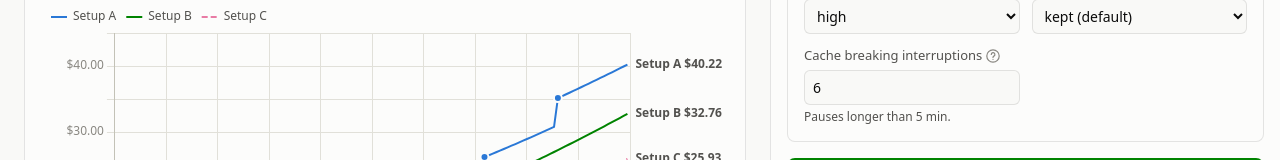
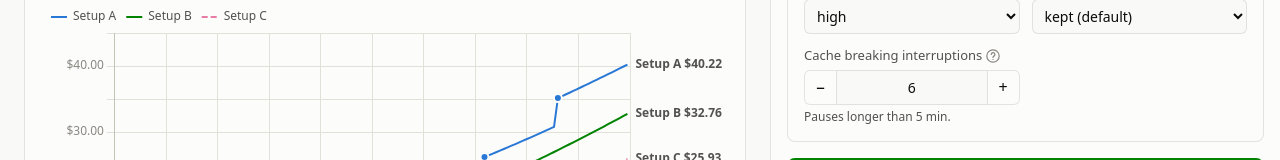
Before and after one commit to Nobbettt/agent-cost-function, a React (Vite) app: page / in a window 1280 px wide. Shown: the part 407-567 px from the top of the page. Built offline with nearby package versions, Linux system fonts and the light colour scheme.

Commit message:
feat: minus and plus buttons on number inputs

```diff
--- a/src/components/NumberField.tsx
+++ b/src/components/NumberField.tsx
@@ -11,6 +11,8 @@ interface Props {
   min: number
   max: number
   step: number
+  /** What the "-" and "+" buttons move by, in the stored unit; they snap to multiples of it. Defaults to `step`. */
+  clickStep?: number
   /** Used when the field is empty or not a number. */
   fallback: number
   value: number
@@ -21,13 +23,21 @@ interface Props {
   note?: string
 }
 
+/** The next multiple of `by` above (dir 1) or below (dir -1) `value`, clamped to [min, max]; rounded so 0.1 and 0.5 steps carry no float noise. */
+function snapStep(value: number, dir: 1 | -1, by: number, min: number, max: number): number {
+  const ratio = value / by
+  const nearest = Math.round(ratio)
+  const onGrid = Math.abs(ratio - nearest) < 1e-9
+  const k = dir === 1 ? (onGrid ? nearest + 1 : Math.ceil(ratio)) : (onGrid ? nearest - 1 : Math.floor(ratio))
+  return Math.min(max, Math.max(min, +(k * by).toFixed(6)))
+}
 
 /**
  * Number input that shows what the user typed but reports a value clamped to [min, max]
  * (or `fallback` when empty or not a number). With `scale` the input shows and takes `scale`-sized units
  * (thousands of tokens), while the value, the limits and the clamping stay in the stored unit.
  */
-export function NumberField({ label, help, name, min, max, step, fallback, value, onChange, scale = 1, note }: Props) {
+export function NumberField({ label, help, name, min, max, step, clickStep = step, fallback, value, onChange, scale = 1, note }: Props) {
   const id = useId()
   const [text, setText] = useState(displayValue(value, scale))
   // Typed units to the stored unit (rounded to a whole number once scaled), then clamped there.
@@ -36,8 +46,23 @@ export function NumberField({ label, help, name, min, max, step, fallback, value
     if (scale === 1 || typed.trim() === '' || !Number.isFinite(n)) return typed
     return String(Math.round(n * scale))
   }
+  const click = (dir: 1 | -1) => {
+    const next = snapStep(value, dir, clickStep, min, max)
+    setText(displayValue(next, scale))
+    onChange(next)
+  }
+  const stepButton = (dir: 1 | -1) => (
+    <button
+      type="button" className="step-btn" onClick={() => click(dir)}
+      aria-label={`${dir === 1 ? 'Increase' : 'Decrease'} ${label}`} disabled={dir === 1 ? value >= max : value <= min}
+    >
+      {dir === 1 ? '+' : '\u2212'}
+    </button>
+  )
   return (
     <Field id={id} label={label} help={help} note={note}>
+      <div className="stepper">
+        {stepButton(-1)}
         <input
           id={id}
           name={name}
@@ -52,6 +77,8 @@ export function NumberField({ label, help, name, min, max, step, fallback, value
             onChange(clampValue(toStored(e.target.value), min, max, fallback))
           }}
         />
+        {stepButton(1)}
+      </div>
     </Field>
   )
 }
--- a/src/data/limits.ts
+++ b/src/data/limits.ts
@@ -1,26 +1,29 @@
-/** Input ranges, shared by the number fields and by the share-link parser so both clamp the same way. */
-export const INTERRUPTION_LIMITS = { min: 0, max: 50 } as const
+/**
+ * Input ranges, shared by the number fields and by the share-link parser so both clamp the same way.
+ * `clickStep` is what the field's "-" and "+" buttons move by (in the stored unit, snapped to its grid); `step` is the typing granularity.
+ */
+export const INTERRUPTION_LIMITS = { min: 0, max: 50, clickStep: 1 } as const
 
 export const SHARED_LIMITS = {
-  session: { min: 10000, max: 1000000, step: 10000 },
-  base: { min: 0, max: 200000, step: 1000 },
-  growth: { min: 500, max: 200000, step: 500 },
-  visibleOut: { min: 0, max: 64000, step: 100 },
-  thinking: { min: 0, max: 128000, step: 100 },
+  session: { min: 10000, max: 1000000, step: 10000, clickStep: 50000 },
+  base: { min: 0, max: 200000, step: 1000, clickStep: 5000 },
+  growth: { min: 500, max: 200000, step: 500, clickStep: 1000 },
+  visibleOut: { min: 0, max: 64000, step: 100, clickStep: 100 },
+  thinking: { min: 0, max: 128000, step: 100, clickStep: 500 },
 } as const
 
 /** Cache break-even page: how many interruptions its chart covers. */
-export const SHOWN_LIMITS = { min: 4, max: 40, step: 1 } as const
+export const SHOWN_LIMITS = { min: 4, max: 40, step: 1, clickStep: 1 } as const
 export const DEFAULT_SHOWN = 12
 
 /** Token inputs are shown and typed in thousands (K); everything stored and calculated stays in tokens. */
 export const TOKENS_PER_K = 1000
 
 /** Gemini explicit cache: how many hours the cache is kept (and its storage billed). */
-export const EXPLICIT_HOURS_LIMITS = { min: 0.25, max: 168, step: 0.25 } as const
+export const EXPLICIT_HOURS_LIMITS = { min: 0.25, max: 168, step: 0.25, clickStep: 0.5 } as const
 export const DEFAULT_EXPLICIT_HOURS = 2
 
 /** Cache break-even page: how many pauses of each kind (5 to 60 min, and longer than an hour) the scenario has. */
-export const PAUSE_LIMITS = { min: 0, max: 40, step: 1 } as const
+export const PAUSE_LIMITS = { min: 0, max: 40, step: 1, clickStep: 1 } as const
 export const DEFAULT_SHORT_PAUSES = 2
 export const DEFAULT_LONG_PAUSES = 0
--- a/src/index.css
+++ b/src/index.css
@@ -83,6 +83,16 @@ label { display: grid; gap: 4px; font-size: 13px; color: var(--ink-2); }
 .check { display: flex; align-items: center; gap: 8px; font-size: 13px; color: var(--ink); cursor: pointer; }
 .check input { width: auto; flex: none; margin: 0; padding: 0; }
 select, input { font: inherit; color: var(--ink); background: var(--page); border: 1px solid var(--border); border-radius: 6px; padding: 6px 8px; width: 100%; min-width: 0; }
+/* Number input with its "-" and "+" buttons, one joined control; the native spinners are hidden so there is one set. */
+.stepper { display: flex; align-items: stretch; min-width: 0; }
+.stepper input { flex: 1; border-radius: 0; text-align: center; appearance: textfield; -moz-appearance: textfield; }
+.stepper input::-webkit-inner-spin-button, .stepper input::-webkit-outer-spin-button { -webkit-appearance: none; margin: 0; }
+.step-btn { flex: none; width: 32px; min-height: 28px; padding: 0; font: inherit; font-size: 16px; line-height: 1; color: var(--ink); background: var(--surface); border: 1px solid var(--border); cursor: pointer; }
+.step-btn:first-child { border-radius: 6px 0 0 6px; border-right: 0; }
+.step-btn:last-child { border-radius: 0 6px 6px 0; border-left: 0; }
+.step-btn:hover:not(:disabled) { background: var(--grid); }
+.step-btn:disabled { color: var(--muted); cursor: not-allowed; opacity: 0.6; }
+.step-btn:focus-visible { position: relative; outline: 2px solid var(--series-a); outline-offset: -2px; }
 .toggle { display: inline-flex; border: 1px solid var(--border); border-radius: 6px; overflow: hidden; margin-bottom: 12px; }
 .toggle input { position: absolute; opacity: 0; width: 1px; height: 1px; }
 .toggle label { display: block; padding: 6px 14px; cursor: pointer; color: var(--ink-2); }
```
Also changed, not shown: 2 other files (tests, documents, lock files or other folders). Lines whose indentation alone changed are shown as unchanged.
